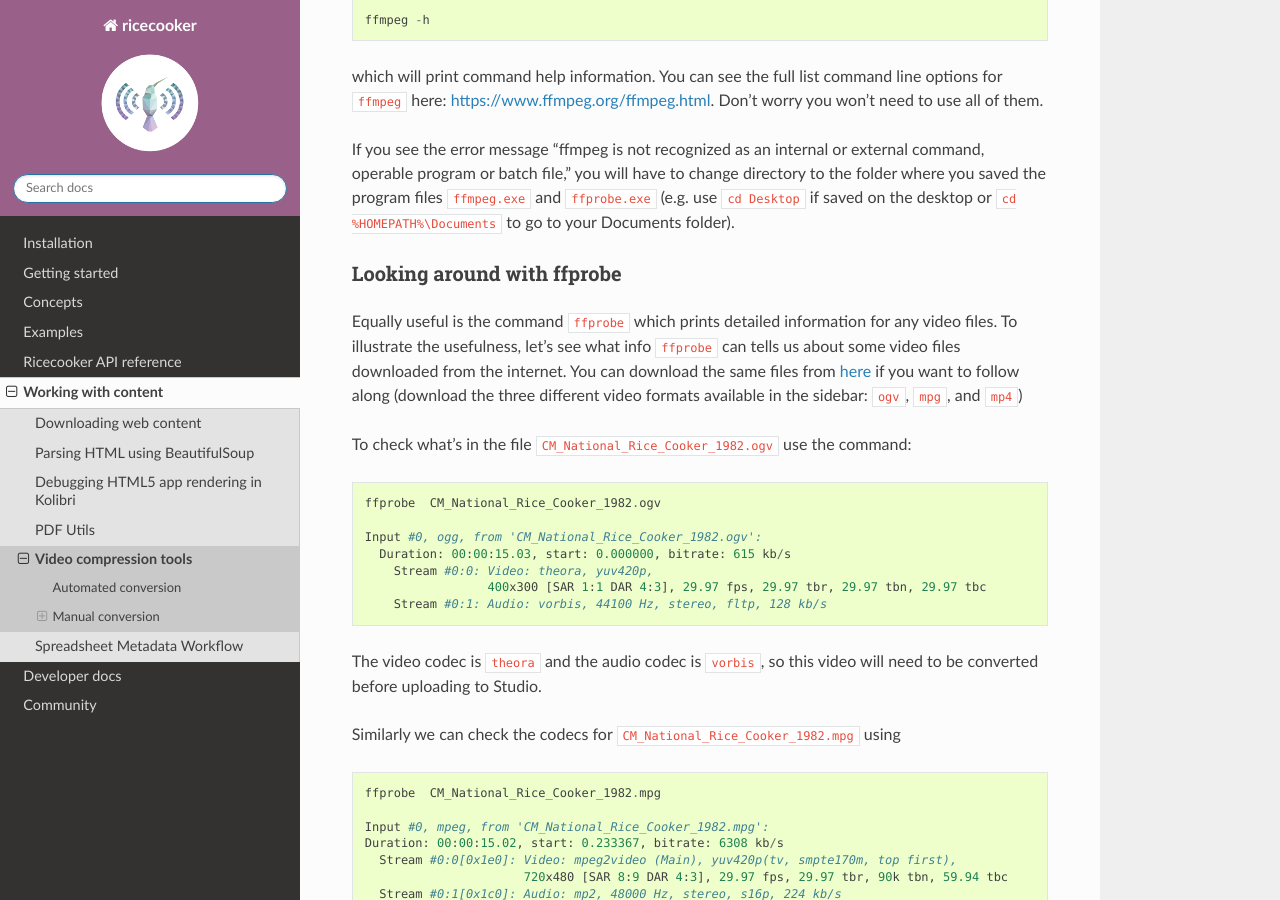
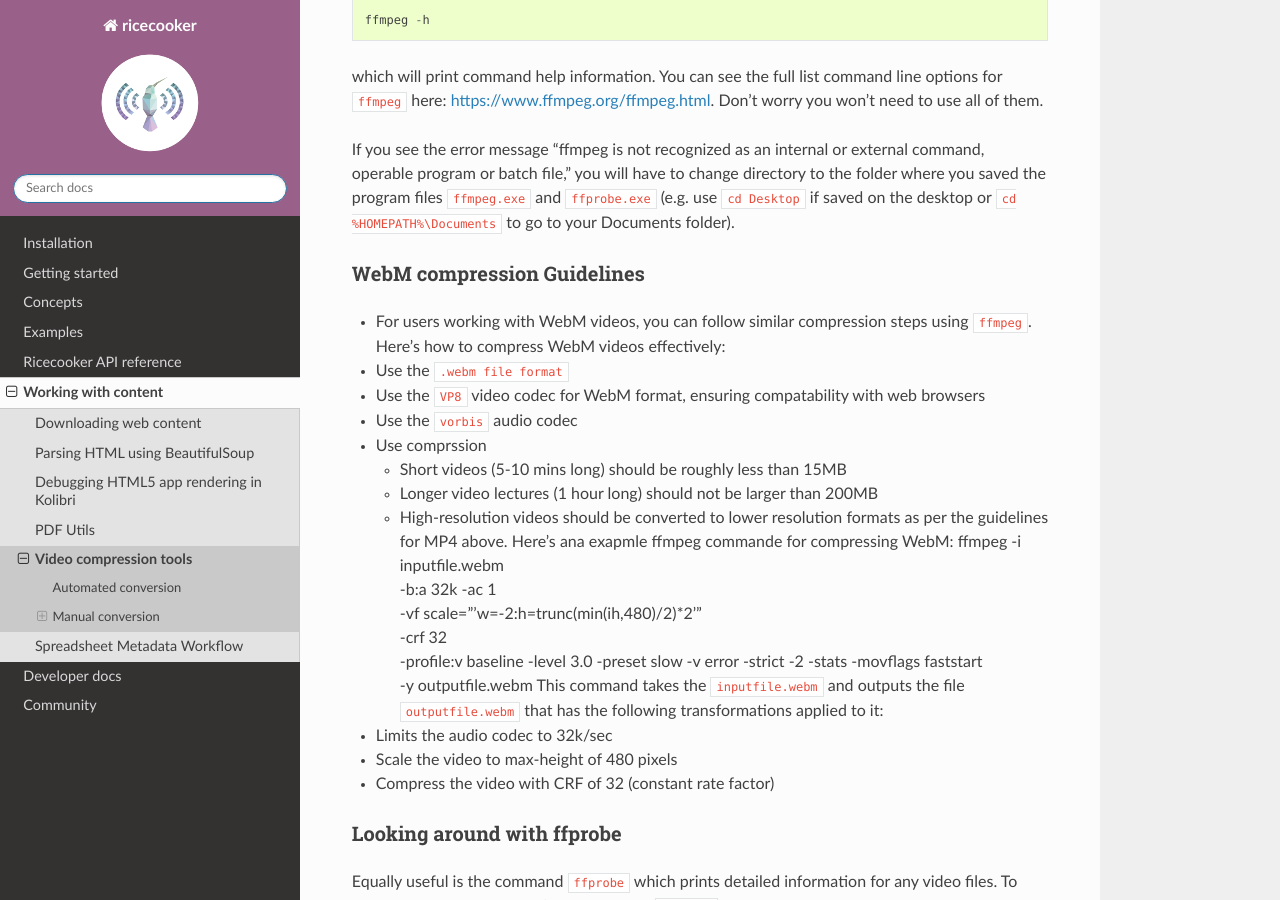
Before and after one commit to learningequality/ricecooker, a Sphinx documentation site: the page built from docs/video_compression.md, in a window 1280 px wide and 900 px high, scrolled down 1906 px. Built offline with Sphinx 7.4.7 and the Read the Docs theme 3.1.0, drawn with Linux system fonts in a browser that asks for light colours; some of the changed text lies outside the part shown.

Commit message:
Documentation regarding the transition to WebM format (for videos) #338

```diff
--- a/docs/video_compression.md
+++ b/docs/video_compression.md
@@ -88,6 +88,28 @@ operable program or batch file,"  you will have to change directory to the folde
 saved the program files `ffmpeg.exe` and `ffprobe.exe`  (e.g. use `cd Desktop` if saved
 on the desktop or `cd %HOMEPATH%\Documents` to go to your Documents folder).
 
+### WebM compression Guidelines
+  - For users working with WebM videos, you can follow similar compression steps using `ffmpeg`. Here's how to compress WebM videos effectively:
+  - Use the `.webm file format`
+  - Use the `VP8` video codec for WebM format, ensuring compatability with web browsers
+  - Use the `vorbis` audio codec
+  - Use comprssion
+    - Short videos (5-10 mins long) should be roughly less than 15MB
+    - Longer video lectures (1 hour long) should not be larger than 200MB
+    - High-resolution videos should be converted to lower resolution formats as per the guidelines for MP4 above.
+Here's ana exapmle ffmpeg commande for compressing WebM:
+    ffmpeg -i inputfile.webm \
+      -b:a 32k -ac 1 \
+      -vf scale="'w=-2:h=trunc(min(ih,480)/2)*2'" \
+      -crf 32 \
+      -profile:v baseline -level 3.0 -preset slow -v error -strict -2 -stats -movflags faststart \
+      -y outputfile.webm
+This command takes the `inputfile.webm` and outputs the file `outputfile.webm` that
+has the following transformations applied to it:
+  - Limits the audio codec to 32k/sec
+  - Scale the video to max-height of 480 pixels
+  - Compress the video with CRF of 32 (constant rate factor)
+
 
 ### Looking around with ffprobe
 Equally useful is the command `ffprobe` which prints detailed information for
@@ -172,7 +194,7 @@ Clearly the compression option `-crf 32` had an effect.
 The video `compressed.mp4` is now ready for upload to Studio!
 
 
-### Using the ffmpeg helper scripts
+### Using the ffmpeg helper scripts for MP4
 
 We provide a helper script to help run the ffmpeg command. The instructions are different
 depending if your operating systems is Windows or Mac/Linux:
@@ -208,8 +230,12 @@ so you can edit them with notepad.
 
 Note video conversion takes a long time, so be prepared to get a coffee or two.
 
+### Using the ffmpeg helper scripts for WebM
+The same helper scripts provided for MP4 can be adopted for WebM files. If you're using the convertvideo script, jast make sure the file extension is `.webm` instead of `.mp4` when calling the script.
 
-### HandBrake
+-------------
+
+### HandBrake for MP4
 If you don't have many videos to convert, you can use [HandBrake](https://handbrake.fr/),
 which is a video conversion tool with a graphical user interface. Handbrake uses
 `ffmpeg` under the hood, so the same compression results can be achieved as with
@@ -244,8 +270,12 @@ increasing the "Constant Rate Factor" compression parameter in the Video setting
 Using the value [RF=32](https://github.com/learningequality/ricecooker/blob/master/docs/figures/HandBrake/handbreake_screenshot_video_settings.png)
 will result in highly compressed videos, with very small file sizes.
 
+### HandBrake for WebM
+If you prefer using a GUI tool, HandBrake can also help compress WebM videos, although it doesn't natively support WebM output. In such cases you would convert the to MP4 first using HandBrake, and then re-encode it to WebM using the command above.
 
-### Experimenting
+---------
+
+### Experimenting with MP4 compression.
 Since every content source is unique, we recommend that you experiment with
 different compression options. The command line tool `ffmpeg` offers a very
 useful option called `crf` which stands for Constant Rate Factor.
@@ -264,3 +294,6 @@ Here are the steps to preview different compression factors in Kolibri:
   - PUBLISH the channel and record the channel token
   - Import the channel into a Kolibri instance using the channel token
   - Test video playback on different devices (desktop and mobile browsers on all OSs)
+
+### Experimenting with WebM compression
+Experimenting with WebM compression, like MP4, is key to achieving the right balance of quality and file size. Adjust the `crf` parameter for different compression levels based on the desired video quality.
```
